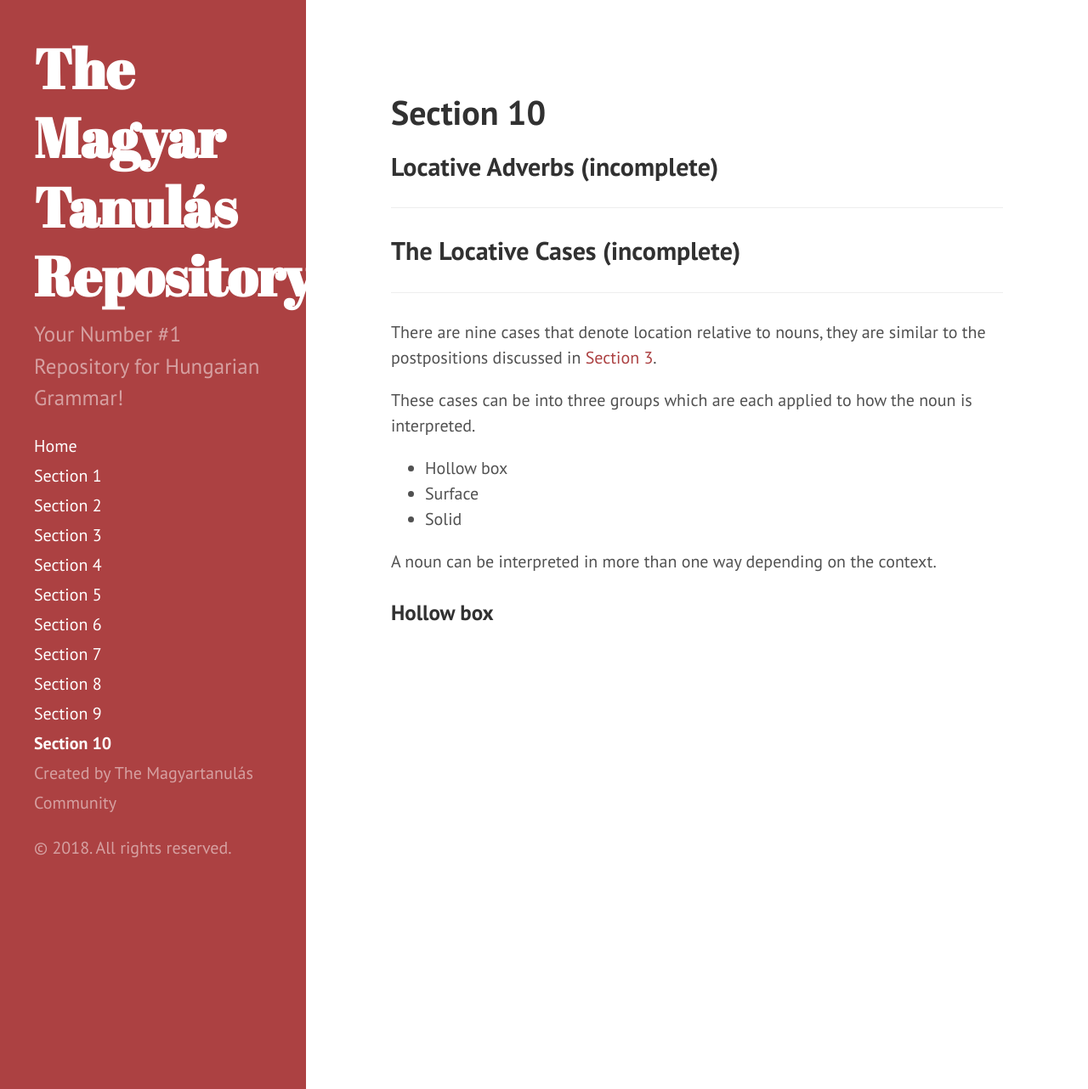
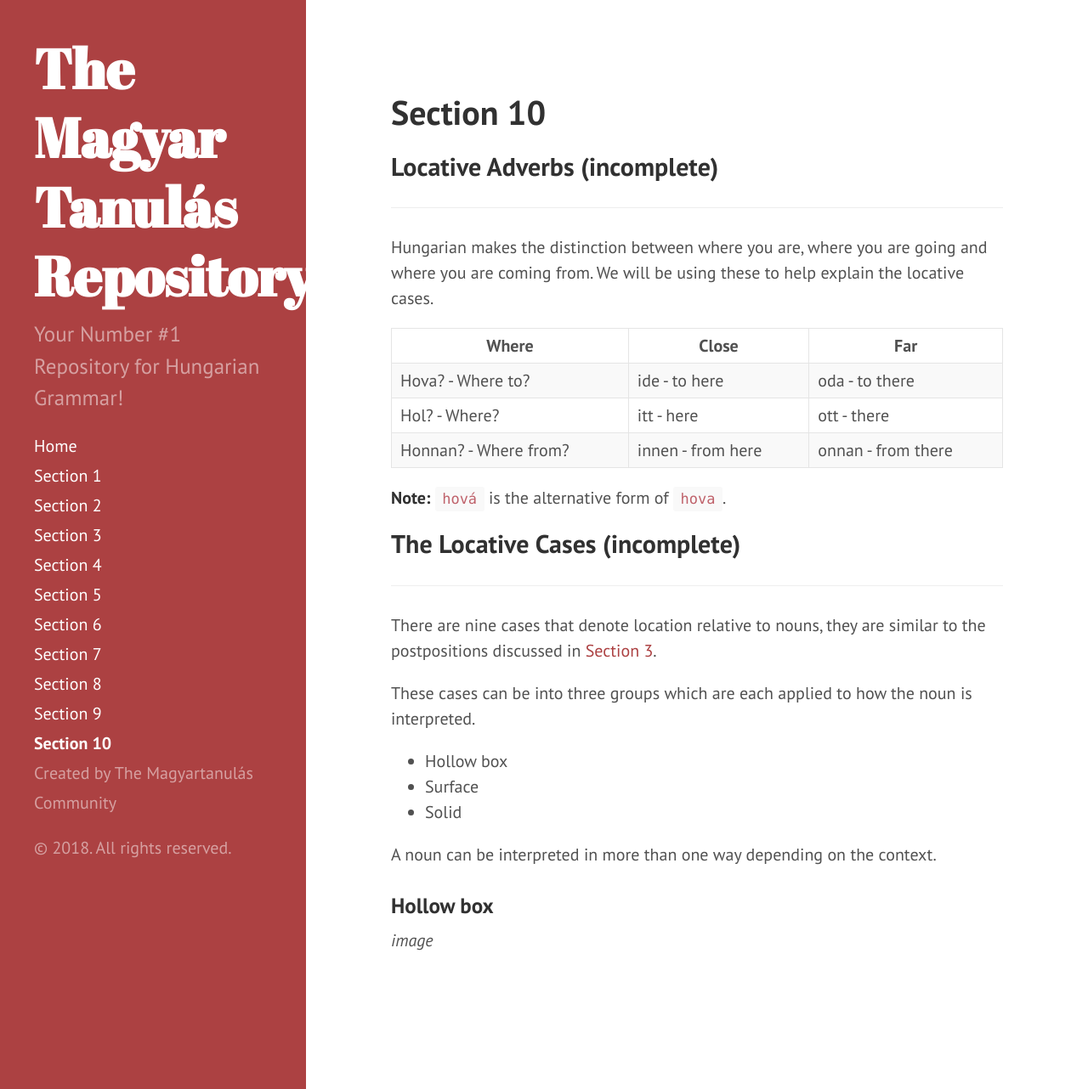
Before and after one commit to Magyartanulas/magyartanulas.github.io, a Jekyll site: the page built from Section10.md, in a window 1280 px wide and 1282 px high. Shown: the whole window at 85% size. Built offline with Jekyll 4.4.1, drawn with Linux system fonts in a browser that asks for light colours; Markdown is read by kramdown in place of the engine named in the settings.

Commit message:
Update Section10.md

```diff
--- a/Section10.md
+++ b/Section10.md
@@ -7,7 +7,15 @@ order: 10
 ## Locative Adverbs (incomplete)
 ---
 
+Hungarian makes the distinction between where you are, where you are going and where you are coming from. We will be using these to help explain the locative cases.
 
+| Where                 | Close             | Far                |
+|-----------------------|-------------------|--------------------|
+| Hova? - Where to?     | ide - to here     | oda - to there     |
+| Hol? - Where?         | itt - here        | ott - there        |
+| Honnan? - Where from? | innen - from here | onnan - from there |
+
+**Note:** `hová` is the alternative form of `hova`.
 
 ## The Locative Cases (incomplete)
 ---
@@ -23,3 +31,5 @@ These cases can be into three groups which are each applied to how the noun is i
 A noun can be interpreted in more than one way depending on the context.
 
 ### Hollow box
+
+*image*
```
